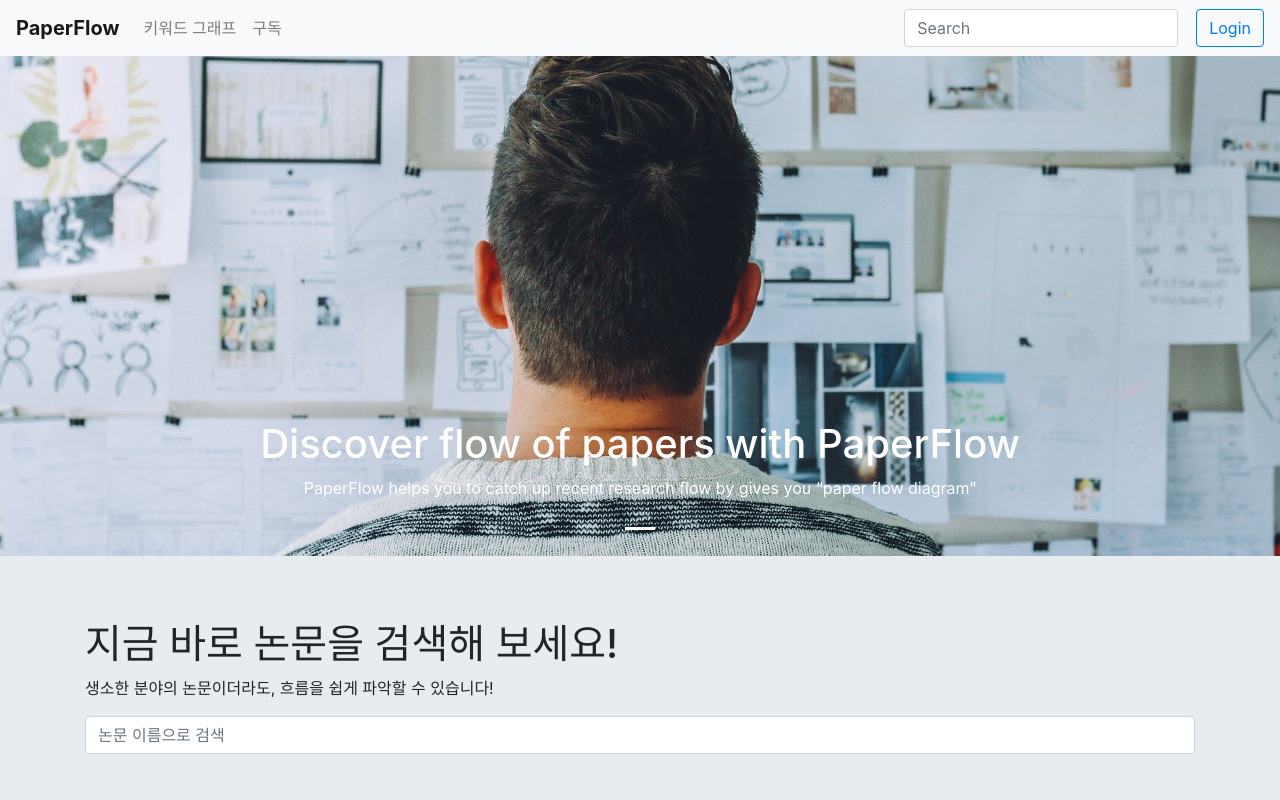
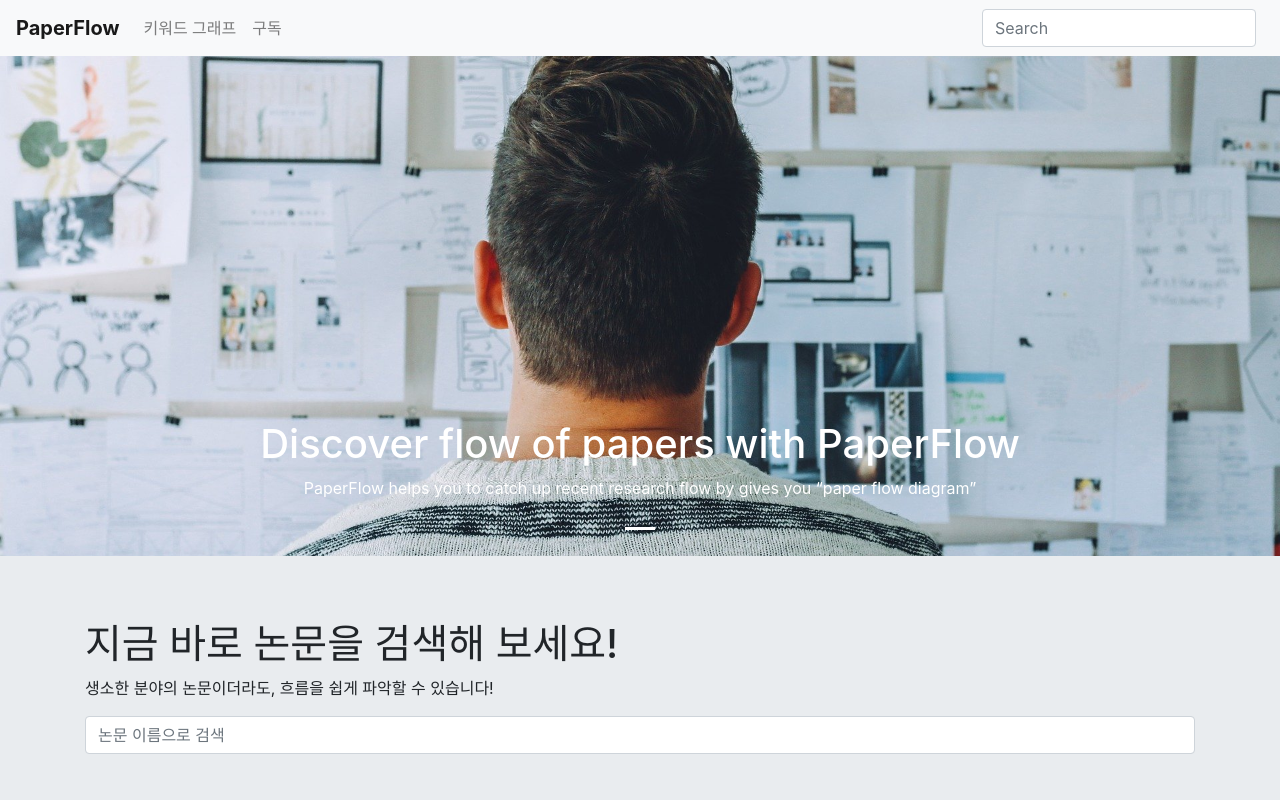
Before and after one commit to kookmin-sw/capstone-2021-8, a React app in the folder client/paperflow-web-v1/: page / in a window 1280 px wide. Shown: the top 800 px of the page. Built offline with nearby package versions, Linux system fonts and the light colour scheme; the HTML template or start-up script is replaced by a standard one.

Commit message:
remove login button on NavBar component

```diff
--- a/client/paperflow-web-v1/src/components/NavBar/index.js
+++ b/client/paperflow-web-v1/src/components/NavBar/index.js
@@ -4,7 +4,6 @@ import {
   Nav,
   Form,
   FormControl,
-  Button,
 } from 'react-bootstrap';
 import {
   HeaderEntireMain,
@@ -45,7 +44,6 @@ const NavBar = () => {
               }
             }}
           />
-          <Button variant="outline-primary" style={{ marginLeft: '10px' }}>Login</Button>
         </Form>
       </Navbar.Collapse>
     </Navbar>
```
